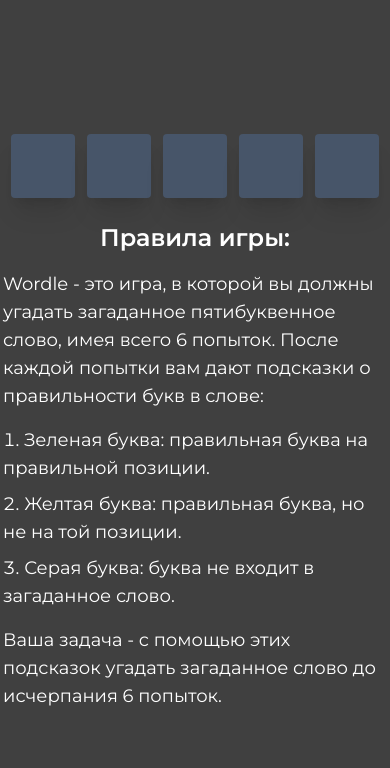
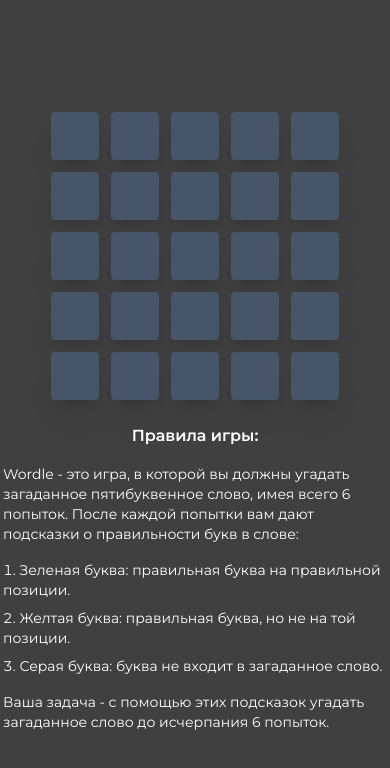
Before and after one commit to f4lz/wordle, a Vue app: page / in a window 390 px wide. Shown: the top 768 px of the page. Built offline with nearby package versions, Linux system fonts and the light colour scheme.

Commit message:
Добавление адаптива на мобильные устройства #10

```diff
--- a/src/App.vue
+++ b/src/App.vue
@@ -1,10 +1,10 @@
 <script setup lang="ts">
 import RulesList from './components/RulesList.vue';
 import WordElement from './components/WordElement.vue';
-import UiGrid from './components/ui/UiGrid.vue';
+import WordElementWrapper from './components/WordElementWrapper.vue';
 import { ref } from 'vue';
 
-const letters: any = ref(['', '', '', '', ''])
+const letters: any = ref([['', '', '', '', ''], ['', '', '', '', ''], ['', '', '', '', ''], ['', '', '', '', ''], ['', '', '', '', '']])
 const index = ref(0)
 
 document.addEventListener('keydown', (e) => {
@@ -35,9 +35,12 @@
 
 <template>
   <div class="bg-neutral-700 h-screen flex flex-col gap-y-6 justify-center items-center">
-      <UiGrid>
-       <WordElement v-for="(letter, index) in letters" :key="index">{{ letter }}</WordElement>
-      </UiGrid>
+      <div class="flex flex-col gap-3">
+       <WordElementWrapper v-for="(letter, index) in letters" :key="index">
+        <WordElement v-for="(letters, index) in letter" :key="index">
+        </WordElement>
+        </WordElementWrapper>
+      </div>
       <div class="container flex flex-col gap-y-4 max-w-sm justify-center">
         <h1 class="text-center">Правила игры:</h1>
         <p>
--- a/src/components/WordElement.vue
+++ b/src/components/WordElement.vue
@@ -6,7 +6,7 @@
 </script>
 
 <template>
- <div :class="['shadow-xl text-white rounded bg-slate-600 w-16 h-16 flex justify-center items-center text-3xl font-semibold', { 'bg-yellow-500': isWrongPositionLetter }, { 'bg-green-500': isSuccessLetter }]">
+ <div :class="['shadow-xl text-white rounded bg-slate-600 w-12 h-12 md:w-14 md:h-14 lg:w-16 lg:h-16 flex justify-center items-center text-3xl font-semibold', { 'bg-yellow-500': isWrongPositionLetter }, { 'bg-green-500': isSuccessLetter }]">
  <slot/>
  </div>
 </template>
--- a/src/style.css
+++ b/src/style.css
@@ -5,10 +5,10 @@
 
 @layer base {
   body {
-    @apply font-montserrat text-white text-lg;
+    @apply font-montserrat text-white text-sm md:text-base lg:text-lg;
   }
   h1 {
-    @apply text-2xl font-semibold;
+    @apply text-base md:text-lg lg:text-2xl font-semibold;
   }
 }
 
```
